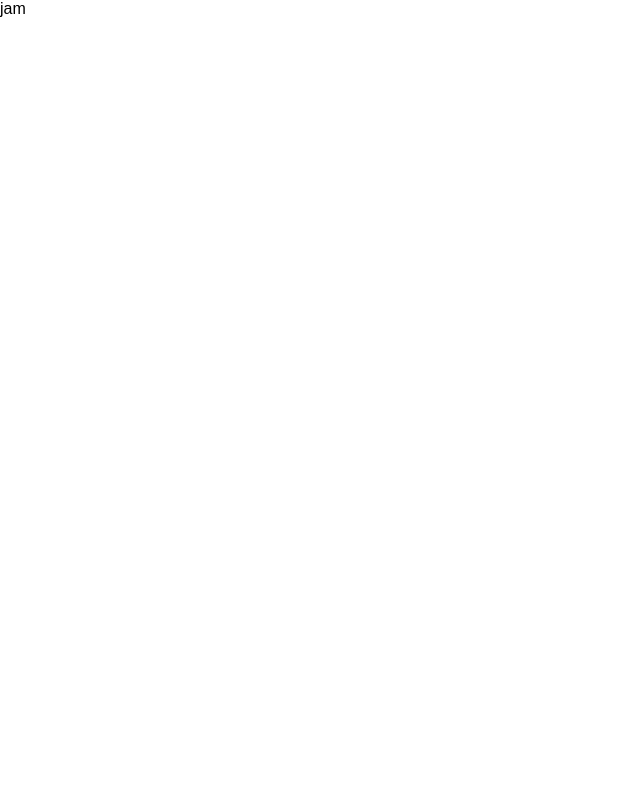
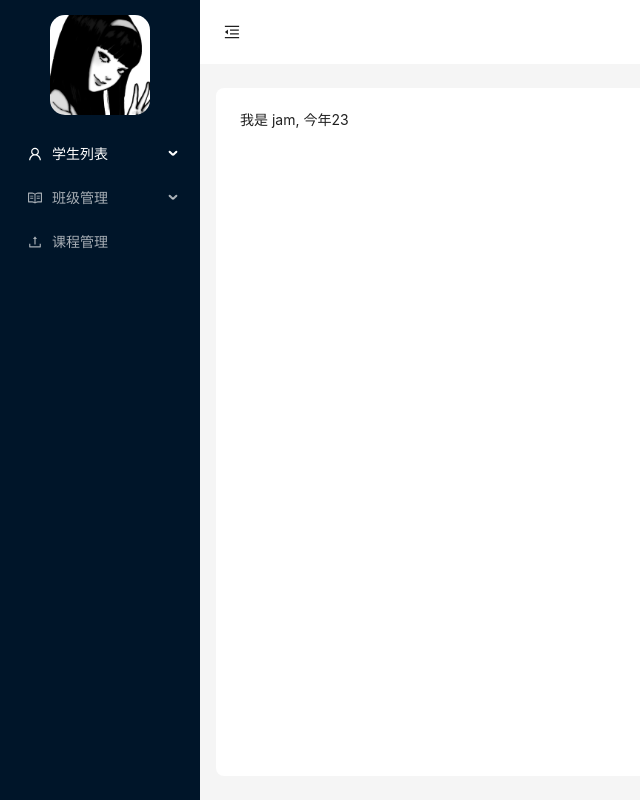
Before and after one commit to xiaojinlove/React18-Antd, a React (Vite) app in the folder react18-antd/: page / in a window 1280 px wide. Shown: the whole page, without its empty margins (0-640 px from the left). Built offline with nearby package versions, Linux system fonts and the light colour scheme.

Commit message:
设置布局以及头像

```diff
--- a/react18-antd/src/App.jsx
+++ b/react18-antd/src/App.jsx
@@ -1,9 +1,9 @@
+import MyLayout from "./components/MyLayout"
+
 function App() {
   return (
     <>
-      <div>
-        jam
-      </div>
+      <MyLayout>我是 jam, 今年23</MyLayout>
     </>
   )
 }
--- /dev/null
+++ b/react18-antd/src/components/MyLayout.jsx
@@ -0,0 +1,95 @@
+import { useState } from 'react';
+import {
+  MenuFoldOutlined,
+  MenuUnfoldOutlined,
+  UploadOutlined,
+  UserOutlined,
+  ReadOutlined
+} from '@ant-design/icons';
+import { Button, Layout, Menu, theme } from 'antd';
+import logo from '../assets/logo.jpeg'
+
+const { Header, Sider, Content } = Layout;
+
+const MyLayout = ({ children }) => {
+  const [collapsed, setCollapsed] = useState(false);
+  const {
+    token: { colorBgContainer, borderRadiusLG },
+  } = theme.useToken();
+  return (
+    <Layout style={{width: '100vw', height: '100vh'}}>
+      <Sider trigger={null} collapsible collapsed={collapsed}>
+        <div className="logoImg">
+          <img src={logo} />
+        </div>
+        <Menu
+          theme="dark"
+          mode="inline"
+          defaultSelectedKeys={['1']}
+          items={[
+            {
+              key: '1',
+              icon: <UserOutlined />,
+              label: '学生列表',
+              children: [{
+                label: '学生分类',
+                key: '/admin/student_type'
+              },{
+                label: '学生列表',
+                key: '/admin/student_list'
+              },]
+            },
+            {
+              key: '2',
+              icon: <ReadOutlined />,
+              label: '班级管理',
+              children: [{
+                label: '班级分类',
+                key: '/admin/class_type'
+              },{
+                label: '班级列表',
+                key: '/admin/class_list'
+              },]
+            },
+            {
+              key: '3',
+              icon: <UploadOutlined />,
+              label: '课程管理',
+            },
+          ]}
+        />
+      </Sider>
+      <Layout>
+        <Header
+          style={{
+            padding: 0,
+            background: colorBgContainer,
+          }}
+        >
+          <Button
+            type="text"
+            icon={collapsed ? <MenuUnfoldOutlined /> : <MenuFoldOutlined />}
+            onClick={() => setCollapsed(!collapsed)}
+            style={{
+              fontSize: '16px',
+              width: 64,
+              height: 64,
+            }}
+          />
+        </Header>
+        <Content
+          style={{
+            margin: '24px 16px',
+            padding: 24,
+            minHeight: 280,
+            background: colorBgContainer,
+            borderRadius: borderRadiusLG,
+          }}
+        >
+          {children}
+        </Content>
+      </Layout>
+    </Layout>
+  );
+};
+export default MyLayout;
--- a/react18-antd/src/index.css
+++ b/react18-antd/src/index.css
@@ -0,0 +1,6 @@
+.logoImg img {
+  width: 50%;
+  display: block;
+  border-radius: 15px;
+  margin: 15px auto;
+}
--- a/react18-antd/src/main.jsx
+++ b/react18-antd/src/main.jsx
@@ -1,5 +1,6 @@
 import ReactDOM from 'react-dom/client'
 import App from './App.jsx'
+import './index.css'
 
 import 'antd/dist/reset.css'
 import { ConfigProvider } from 'antd'
```
Also changed, not shown: react18-antd/src/assets/logo.jpeg (added).
